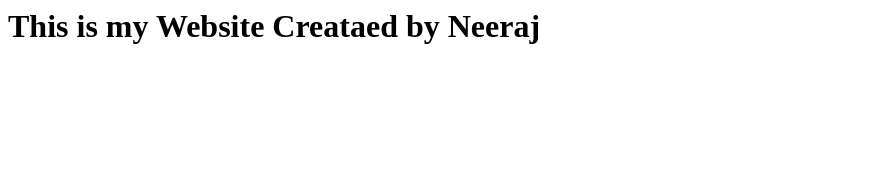
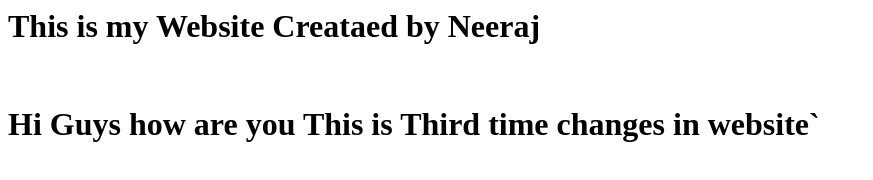
Before and after one commit to neerajbairagi/website, a plain HTML site: page index.html in a window 1280 px wide. Shown: the whole page, without its empty margins (0-873 px from the left). Drawn offline with Linux system fonts and the light colour scheme.

Commit message:
comment Added

```diff
--- a/index.html
+++ b/index.html
@@ -1,7 +1,9 @@
 <html>
 	<h1> This is my Website Creataed by Neeraj </h1>
 	</br>
-<!--	<h1> Hi Guys how are you This is Third time changes in website`</h1>
-#	<h1> Pipeline is working fine</h1>i
+	<h1> Hi Guys how are you This is Third time changes in website`</h1>
+
+<!--
+	<h1> Pipeline is working fine</h1>
 -- >
 </html>
```
